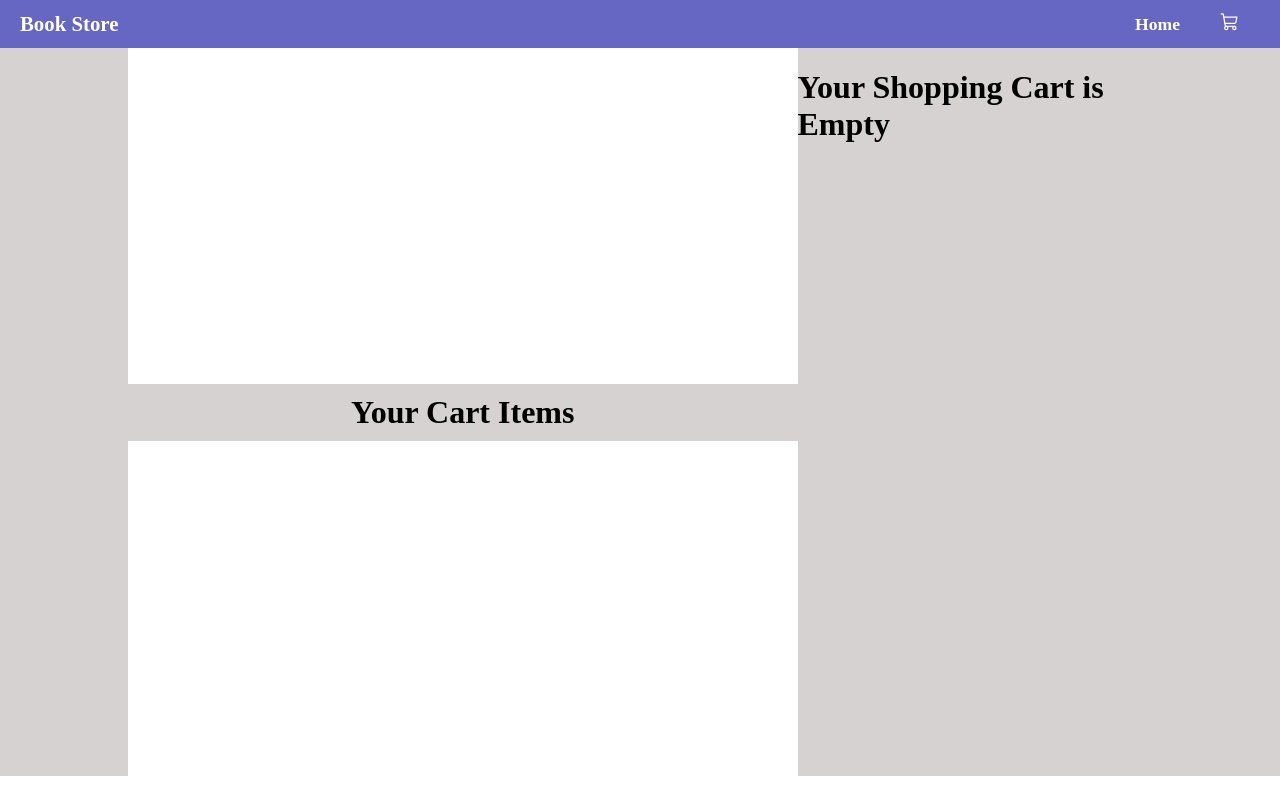
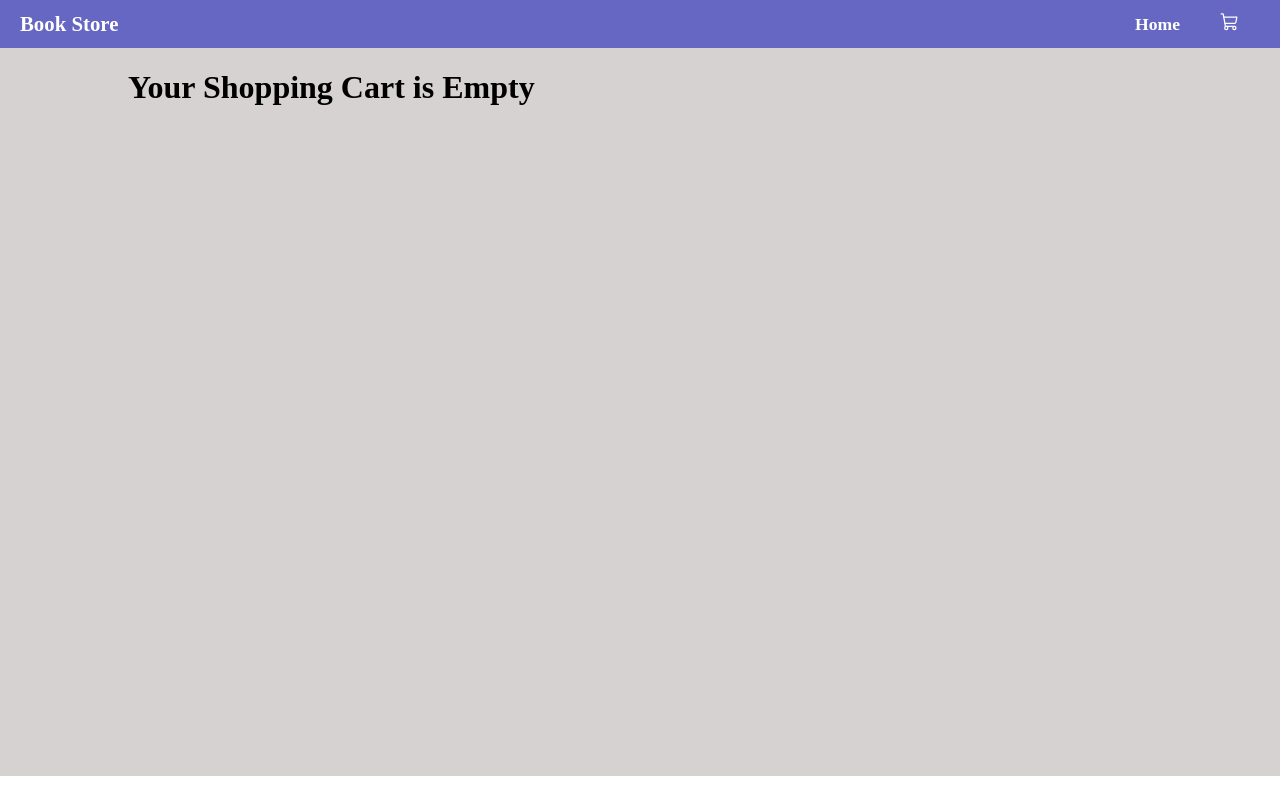
Before and after one commit to misraag/BookStore-React, a React (Create React App) app: page /BookStore-React/cart in a window 1280 px wide. Built offline with nearby package versions, Linux system fonts and the light colour scheme; a web font is replaced by a local one.

Commit message:
changed cart total design

```diff
--- a/src/pages/cart/cart.css
+++ b/src/pages/cart/cart.css
@@ -9,28 +9,47 @@
 
 .cart {
   display: flex;
-  flex-direction: column;
+  /* flex-direction: column; */
   justify-content: center;
-  align-items: center;
+  /* align-items: center; */
   /* background-color: green; */
   background-color: white;
+  background-color: #d6d2d2;
   /* text-align: center; */
-  align-items: center;
-  width: 60vw;
+  /* align-items: center; */
+  width: 80vw;
   /* background-color: firebrick; */
 }
 
-.cart h1 {
+.carts h1 {
   background-color: #d6d2d2;
   width: 100%;
-  text-align: center;
+  text-align: left;
   margin: 0;
   padding: 10px;
 }
 
 .carts {
   overflow-y: auto; /* Allow content to scroll vertically if needed */
-  width: 100%;
+  width: 70%;
+  /* background-color: blue; */
+  height: 100%;
+  background-color: white;
+}
+
+.checkout {
+  width: 30%;
+  display: flex;
+  flex-direction: column;
+  padding: 20px;
+  /* background-color: green; */
+  margin-top: 56px;
+  height: 150px;
+  background-color: rgb(218, 199, 199);
+  background-color: rgb(102, 102, 195);
+  margin-left: 5px;
+  color: white;
+  justify-content: space-between;
 }
 
 .no-scrollbars::-webkit-scrollbar {
@@ -105,14 +124,22 @@
 }
 
 .checkout button {
-  width: 150px;
-  height: 50px;
-  background-color: rgb(19, 19, 19);
-  color: white;
+  width: 140px;
+  height: 40px;
+  /* background-color: rgb(0, 0, 0); */
+  background-color: white;
+  /* color: white; */
+  color: black;
   border: none;
   border-radius: 8px;
-  margin: 10px;
+  /* margin: 10px; */
+  margin-right: 5px;
   cursor: pointer;
+}
+
+.checkout button:hover {
+  background-color: rgb(18, 18, 75);
+  color: white;
 }
 
 .cart-price {
@@ -142,3 +169,10 @@
   color: green;
   text-align: left;
 }
+
+.cart-total {
+  margin: 0;
+  padding: 0;
+  font-size: 22px;
+
+}
--- a/src/pages/cart/cart.jsx
+++ b/src/pages/cart/cart.jsx
@@ -13,11 +13,11 @@ export const Cart = () => {
 
   return (
     <div className="shopping-cart">
+      {totalAmount > 0 && (
         <div className="cart">
-      {/* <div> */}
+
+              <div className="carts no-scrollbars">
                 <h1>Your Cart Items</h1>
-      {/* </div> */}
-      <div className="carts no-scrollbars">
                   {PRODUCTS.map((product) => {
                     if (cartItems[product.id] !== 0) {
                       return <CartItem data={product} />;
@@ -25,12 +25,11 @@ export const Cart = () => {
                   })}
               </div>
 
-
+              <div className="checkout">
+                <div>
+                <p className="cart-total"> Subtotal: Rs.  {totalAmount} </p>
                 </div>
                 <div>
-      {totalAmount > 0 ? (
-        <div className="checkout">
-          <p> Subtotal: Rs.{totalAmount} </p>
                 <button onClick={() => navigate("/")}> Continue Shopping </button>
                 <button
                   onClick={() => {
@@ -42,9 +41,10 @@ export const Cart = () => {
                   Checkout{" "}
                 </button>
                 </div>
-      ) : (
-        <h1> Your Shopping Cart is Empty</h1>
-      )}</div>
+              </div>
+        </div>
+      )}
+      {totalAmount <= 0 && <h1> Your Shopping Cart is Empty</h1>}
     </div>
   );
 };
```
Lines whose indentation alone changed are shown as unchanged.
